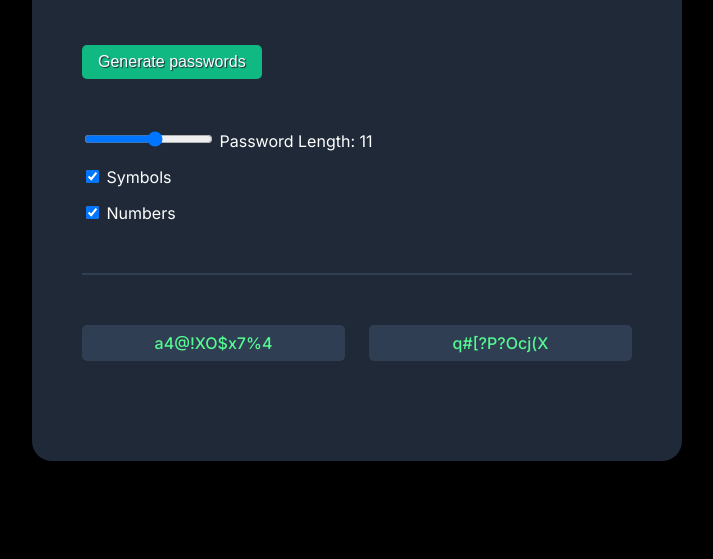
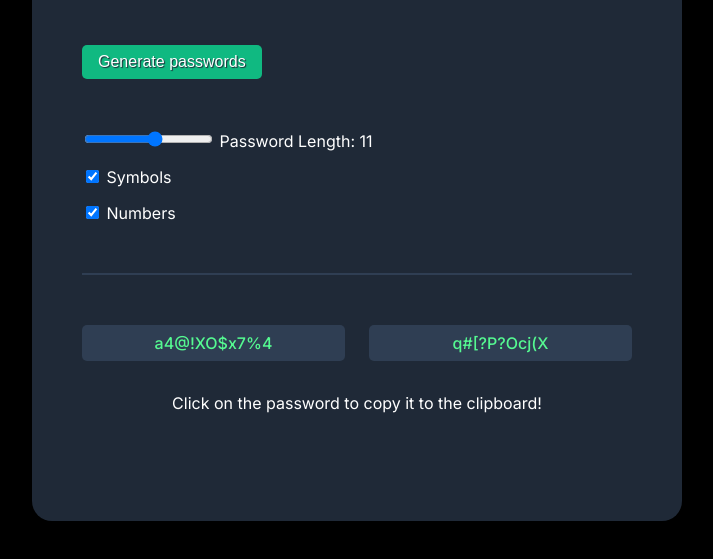
Before and after one commit to wanidev0/password-generator, a plain HTML site: page index.html in a window 1280 px wide. Both pictures are taken after a click on the button "Generate passwords". Shown: the part 329-888 px from the top of the page, without its empty margins (283-996 px from the left). Drawn offline with Linux system fonts and the light colour scheme.

Commit message:
Add copy-to-clipboard advice text

```diff
--- a/index.css
+++ b/index.css
@@ -12,8 +12,12 @@ body {
     padding: 100px 50px;
     margin: 100px auto;
     width: 550px;
+    height: 550px;
     border-radius: 20px;
+    display: flex;
+    flex-direction: column;
 }
+
 .heading {
     font-family: Karla, sans-serif;
     font-size: 40px;
@@ -76,6 +80,7 @@ hr {
 .passwords {
     display: flex;
     gap: 24px;
+    margin-bottom: 32px;
 }
 
 .pw1, .pw2 {
@@ -103,3 +108,10 @@ hr {
         background-color: #2F3E53;
     }
 }
+
+.pw-copy {
+    color: #ffffff;
+    text-align: center;
+    margin: 0px;
+    display: none;
+}
--- a/index.html
+++ b/index.html
@@ -36,6 +36,7 @@
             <div class="pw1"></div>
             <div class="pw2"></div>
         </div>
+        <p class="pw-copy">Click on the password to copy it to the clipboard!</p>
     </div>
     <script src="index.js"></script>
 </body>
--- a/index.js
+++ b/index.js
@@ -6,6 +6,7 @@ const spanPwLen = document.querySelector('#span-pw-len');
 const inputSymbols = document.querySelector('#input-symbols');
 const inputNumbers = document.querySelector('#input-numbers');
 const containerPw = document.querySelector('.passwords');
+const pwCopy = document.querySelector('.pw-copy');
 
 const characters = ["A","B","C","D","E","F","G","H","I","J","K","L","M","N","O","P","Q","R","S","T","U","V","W","X","Y","Z","a","b","c","d","e","f","g","h","i","j","k","l","m","n","o","p","q","r","s","t","u","v","w","x","y","z", "0", "1", "2", "3", "4", "5", "6", "7", "8", "9","~","`","!","@","#","$","%","^","&","*","(",")","_","-","+","=","{","[","}","]",",","|",":",";","<",">",".","?","/"];
 
@@ -67,6 +68,7 @@ const getRandomPw = () => {
 btnGen.addEventListener('click', () => {
     firstPw.textContent = getRandomPw();
     secondPw.textContent = getRandomPw();
+    pwCopy.style.display = 'block'
 });
 
 inputPwLen.addEventListener('input', () => {
```
